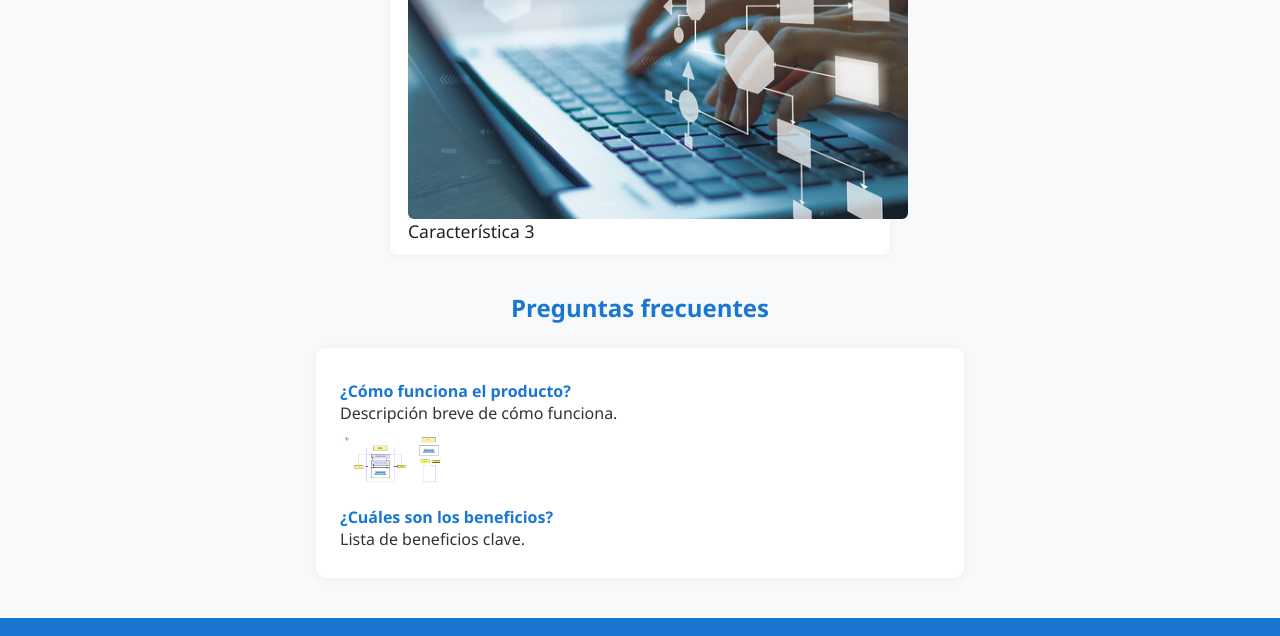
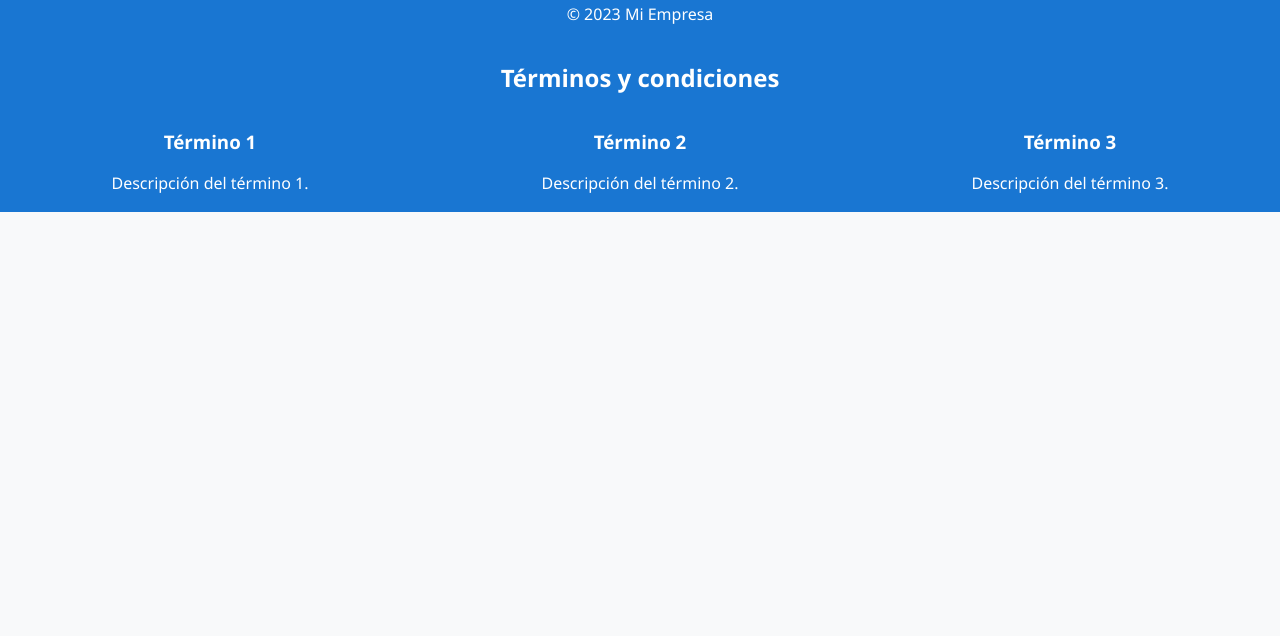
Before and after one commit to SamuelLeiva/labo1, a plain HTML site: page index.html in a window 1280 px wide. Shown: the part 1366-2002 px from the top of the page. After the commit the page ends 1578 px from the top, so only its background shows below. Drawn offline with Linux system fonts and the light colour scheme.

Commit message:
Parte 1: Estilos base y modificación del footer.

```diff
--- a/css/styles.css
+++ b/css/styles.css
@@ -1,30 +1,51 @@
+/* Variables base */
+:root {
+  --color-primario: #1976d2;
+  --color-primario-oscuro: #0d47a1;
+  --color-fondo: #f8f9fa;
+  --color-blanco: #fff;
+  --color-texto: #222;
+  --color-texto-secundario: #444;
+  --color-sombra: rgba(0, 0, 0, 0.07);
+  --color-sombra-suave: rgba(0, 0, 0, 0.05);
+  --color-footer: #1976d2;
+  --fuente-principal: "Segoe UI", Arial, sans-serif;
+}
+
 /* Reset básico */
 body {
   margin: 0;
   padding: 0;
-  font-family: 'Segoe UI', Arial, sans-serif;
-  background: #f8f9fa;
-  color: #222;
+  font-family: var(--fuente-principal);
+  background: var(--color-fondo);
+  color: var(--color-texto);
+}
+
+main{
+  overflow-x: auto;
 }
 
 /* Navegación */
 header {
-  background: #fff;
+  background: var(--color-blanco);
   border-bottom: 1px solid #e0e0e0;
   padding: 16px 0 8px 0;
   text-align: center;
 }
-nav a {
-  color: #1976d2;
+nav {
+  a {
+    color: var(--color-primario);
     text-decoration: none;
     margin: 0 18px;
     font-weight: 500;
     font-size: 1.1em;
     transition: color 0.2s;
+    font-family: var(--fuente-principal);
   }
-nav a:hover {
-  color: #0d47a1;
+  a:hover {
+    color: var(--color-primario-oscuro);
     text-decoration: underline;
+  }
 }
 
 /* Hero */
@@ -32,104 +53,128 @@ nav a:hover {
   background: #e3f2fd;
   padding: 32px 0 24px 0;
   text-align: center;
-}
-#hero img {
+  img {
     max-width: 420px;
     width: 90%;
     border-radius: 10px;
     margin-bottom: 18px;
-  box-shadow: 0 2px 12px rgba(0,0,0,0.07);
+    box-shadow: 0 2px 12px var(--color-sombra);
   }
-#hero h1 {
+  h1 {
     font-size: 2.3em;
     margin: 0 0 10px 0;
     font-weight: 700;
-  color: #1976d2;
+    color: var(--color-primario);
+    font-family: var(--fuente-principal);
   }
-#hero p {
+  p {
     font-size: 1.2em;
-  color: #444;
+    color: var(--color-texto-secundario);
     margin-bottom: 0;
+    font-family: var(--fuente-principal);
+  }
 }
 
 /* Características */
-section h2 {
-  color: #1976d2;
+section {
+  h2 {
+    color: var(--color-primario);
     margin-top: 36px;
     margin-bottom: 16px;
     font-size: 1.5em;
     font-weight: 600;
     text-align: center;
+    font-family: var(--fuente-principal);
   }
+}
+
 ul {
   list-style: none;
   padding: 0;
   margin: 0 auto 0 auto;
   max-width: 500px;
-}
-ul li {
-  background: #fff;
+  li {
+    background: var(--color-blanco);
     margin: 14px 0;
     padding: 12px 18px;
     border-radius: 8px;
-  box-shadow: 0 1px 6px rgba(0,0,0,0.05);
+    box-shadow: 0 1px 6px var(--color-sombra-suave);
     display: block;
     font-size: 1.1em;
     vertical-align: middle;
+    font-family: var(--fuente-principal);
+    color: var(--color-texto);
   }
-ul li img {
+  img {
     vertical-align: middle;
     margin-right: 12px;
     border-radius: 6px;
-  width: 500px;
-  height: 250px;
+    width: 40px;
+    height: 40px;
     object-fit: cover;
+  }
 }
 
 /* Preguntas frecuentes */
 dl {
-  background: #fff;
+  background: var(--color-blanco);
   max-width: 600px;
   margin: 24px auto 0 auto;
   padding: 18px 24px;
   border-radius: 10px;
-  box-shadow: 0 1px 8px rgba(0,0,0,0.06);
+  box-shadow: 0 1px 8px var(--color-sombra);
+  font-family: var(--fuente-principal);
 }
 dt {
   font-weight: bold;
   margin-top: 14px;
-  color: #1976d2;
+  color: var(--color-primario);
+  font-family: var(--fuente-principal);
 }
 dd {
   margin: 0 0 10px 0;
-  color: #333;
+  color: var(--color-texto-secundario);
   font-size: 1em;
-}
-dd img {
+  font-family: var(--fuente-principal);
+  img {
     display: block;
     margin: 10px 0 0 0;
     max-width: 120px;
   }
+}
 
 /* Footer */
 footer {
-  background: #1976d2;
-  color: #fff;
+  background: var(--color-footer);
+  color: var(--color-blanco);
   text-align: center;
   padding: 24px 0 12px 0;
   margin-top: 40px;
+  font-family: var(--fuente-principal);
+  h2{
+    color: var(--color-blanco);
   }
-footer img {
+  img {
     display: block;
     margin: 0 auto 10px auto;
     width: 60px;
     height: auto;
   }
-footer p {
+  p {
     margin: 6px 0;
     font-size: 1em;
   }
-footer a {
-  color: #fff;
+  a {
+    color: var(--color-blanco);
     text-decoration: underline;
   }
+
+  .terminos{
+
+    display: flex;
+    justify-content: space-around;
+    gap: 10px;
+    flex-wrap: wrap;
+
+  }
+}
--- a/index.html
+++ b/index.html
@@ -4,7 +4,7 @@
     <meta charset="UTF-8" />
     <meta name="viewport" content="width=device-width, initial-scale=1.0" />
     <link rel="shortcut icon" href="img/favicon.png" />
-    <link rel="stylesheet" href="css/styles.css">
+    <link rel="stylesheet" href="css/styles.css" />
     <title>Mi producto</title>
   </head>
   <body>
@@ -17,7 +17,11 @@
     </header>
     <main>
       <section id="hero">
-        <img src="img/hero.jpg" alt="Imagen principal del producto" style="max-width:100%;height:auto;" />
+        <img
+          src="img/hero.jpg"
+          alt="Imagen principal del producto"
+          style="max-width: 100%; height: auto"
+        />
         <h1>Nombre del producto</h1>
         <p>Una frase que describa su valor</p>
       </section>
@@ -25,15 +29,30 @@
         <h2>Características</h2>
         <ul>
           <li>
-            <img src="img/caracteristica1.jpg" alt="Icono característica 1" width="40" height="40" />
+            <img
+              src="img/caracteristica1.jpg"
+              alt="Icono característica 1"
+              width="40"
+              height="40"
+            />
             Característica 1
           </li>
           <li>
-            <img src="img/caracteristica2.jpg" alt="Icono característica 2" width="40" height="40" />
+            <img
+              src="img/caracteristica2.jpg"
+              alt="Icono característica 2"
+              width="40"
+              height="40"
+            />
             Característica 2
           </li>
           <li>
-            <img src="img/caracteristica3.jpg" alt="Icono característica 3" width="40" height="40" />
+            <img
+              src="img/caracteristica3.jpg"
+              alt="Icono característica 3"
+              width="40"
+              height="40"
+            />
             Característica 3
           </li>
         </ul>
@@ -45,7 +64,12 @@
           <dd>
             Descripción breve de cómo funciona.
             <br />
-            <img src="img/funcionamiento.png" alt="Diagrama de funcionamiento" width="120" height="auto" />
+            <img
+              src="img/funcionamiento.png"
+              alt="Diagrama de funcionamiento"
+              width="120"
+              height="auto"
+            />
           </dd>
           <dt>¿Cuáles son los beneficios?</dt>
           <dd>Lista de beneficios clave.</dd>
@@ -53,9 +77,31 @@
       </section>
     </main>
     <footer aria-label="Pie de página">
-      <img src="img/logo.svg" alt="Logo de la empresa" width="60" height="auto" />
+      <img
+        src="img/logo.svg"
+        alt="Logo de la empresa"
+        width="60"
+        height="auto"
+      />
       <p>Contacto: contacto@miempresa.com</p>
       <p>© 2023 Mi Empresa</p>
+      <section id="terminos-y-condiciones">
+        <h2>Términos y condiciones</h2>
+        <div class="terminos">
+          <div class="termino">
+            <h3>Término 1</h3>
+            <p>Descripción del término 1.</p>
+          </div>
+          <div class="termino">
+            <h3>Término 2</h3>
+            <p>Descripción del término 2.</p>
+          </div>
+          <div class="termino">
+            <h3>Término 3</h3>
+            <p>Descripción del término 3.</p>
+          </div>
+        </div>
+      </section>
     </footer>
   </body>
 </html>
```
Lines whose indentation alone changed are shown as unchanged.
